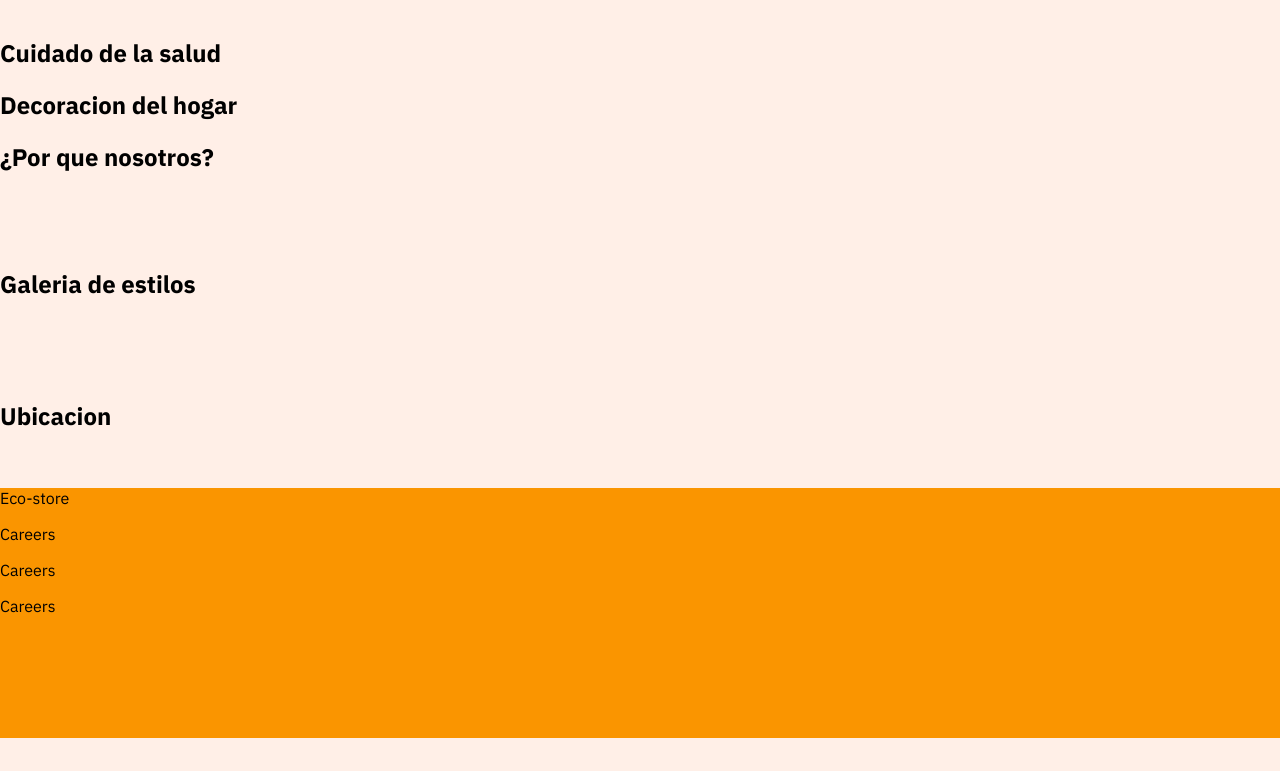
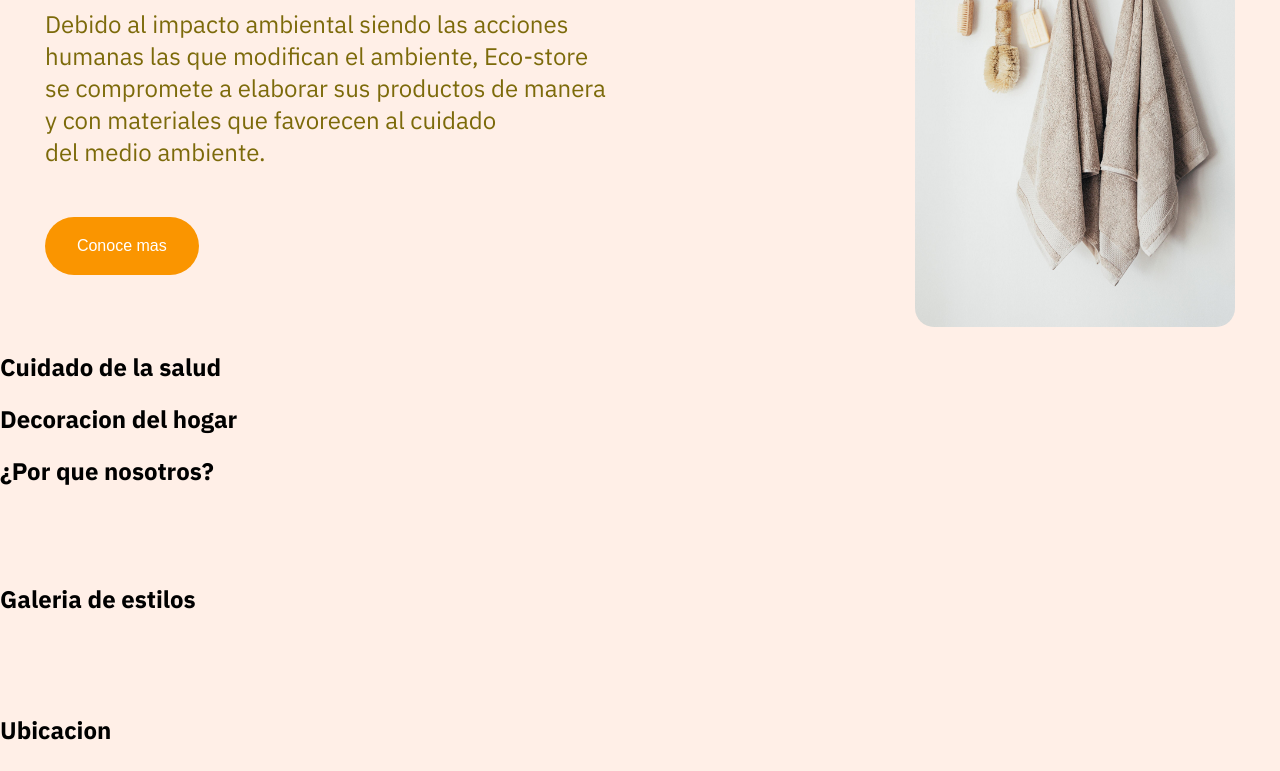
Before and after one commit to omarhernandezrey/35-Curso-de-Fundamentos-de-Sass.io, a plain HTML site: page index.html in a window 1280 px wide. Shown: the part 263-1034 px from the top of the page. Before the commit the page ends 1001 px from the top, so only its background shows below. Drawn offline with Linux system fonts and the light colour scheme.

Commit message:
09 Creando la estructura de la sección main

```diff
--- a/index.html
+++ b/index.html
@@ -36,14 +36,16 @@
         <article>
             <div class="impact-section">
                 <h1>Impacto ecologico</h1>
-                <p>Debido al impacto ambiental siendo las acciones humanas las que  modifican el ambiente,
-                 Eco-store se compromete a elaborar sus productos de manera artesanal y con materiales que
-                 favorecen al cuidado del medio ambiente.</p>
+                <p>Debido al impacto ambiental siendo las acciones <br>
+                humanas las que  modifican el ambiente, Eco-store <br>
+                se compromete a elaborar sus productos de manera <br>
+                y con materiales que favorecen al cuidado <br>
+                del medio ambiente.</p>
                  <button>Conoce mas</button>
             </div>
 
             <div class="image-section">
-                <img src="" alt="">
+                <img src="./assets/img/main-2.jpg" alt="">
             </div>
         </article>
         <section class="product-section">
--- a/scss/main.scss
+++ b/scss/main.scss
@@ -1,16 +1,15 @@
-// Define todas tus variables al inicio del archivo
 $primary-color: #FFEFE7;
-$secundary-color: #FFDAC6;
+$secondary-color: #FFDAC6;
 $tertiary-color: #BABD8D;
 $primary-text-color: #7C6A0A;
+$quaternion-colon: #FA9500;
 $font-stack: 'IBM Plex Sans', sans-serif;
-$background: #FA9500; // Definimos $background para evitar el error
+$paragraph-size: 1.5em;
 
-// Estilos para body
 body {
   margin: 0px;
   padding: 0px;
-  background-color:$primary-color;
+  background-color: $primary-color;
   font-family: $font-stack;
 }
 
@@ -31,15 +30,51 @@ nav {
     button {
       background: none;
       border-style: none;
-
     }
   }
 }
 
+article {
+  width: auto;
+  color: $primary-text-color;
+  display: flex;
+  padding-left: 45px;
+  padding-right: 45px;
+  justify-content: space-between;
+.impact-section {
+  display: flex;
+  flex-direction: column;
+  padding-top: 50px;
+  gap: 25px;
+}
+  h1{
+    font-size: 3em;
+    padding: 0px;
+    margin: 0px;
+  }
+  p{
+    font-size: $paragraph-size;
+  }
+  button{
+    width: 12vw;
+    padding: 20px;
+    background-color: $quaternion-colon;
+    border-style: none;
+    border-radius: 35px;
+    color: white;
+    font-size: 1em;
+  }
+  img{
+    width: 25vw;
+    border-radius: 19px;
+  }
+}
+
+
 
 // Estilos para footer
 footer {
-  background-color: $background; // Utilizamos la variable $background aquí
+  background-color:$quaternion-colon; // Utilizamos la variable $background aquí
   width: 100%;
   height: 250px;
 }
```
Also changed, not shown: css/main.css, 1 other file.
